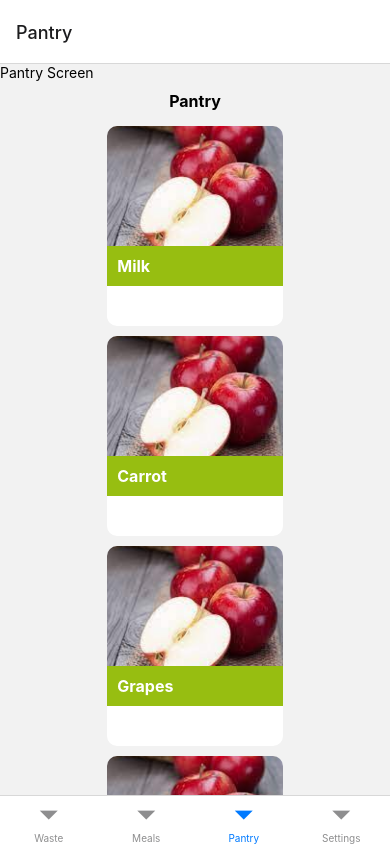
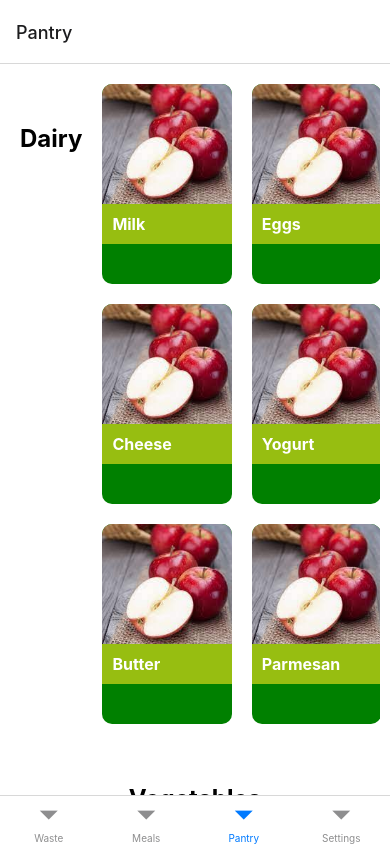
Before and after one commit to Dhruv-Karia/PantryPals, a React Native app: screen /Pantry in a window 390 px wide. Built offline with nearby package versions, Linux system fonts and the light colour scheme.

Commit message:
feat: Pantry categorization added

```diff
--- /dev/null
+++ b/screens/ItemScreen.js
@@ -0,0 +1,39 @@
+import React from 'react';
+import { StyleSheet, Text, View } from 'react-native';
+
+export default function ItemScreen(item) {
+
+  return (
+    <View style={styles.container}>
+      <Text style={styles.title}>{item.name}</Text>
+
+
+    </View>
+  );
+}
+
+const styles = StyleSheet.create({
+  container: {
+    flex: 1,
+    alignItems: 'center',
+    justifyContent: 'center',
+  },
+  box: {
+    width: '45%',
+    height: 200,
+    margin: 5,
+    backgroundColor: 'white',
+    borderRadius: 10,
+    overflow: 'hidden',
+  },
+  title: {
+    padding: 10,
+    fontWeight: 'bold',
+    fontSize: 16,
+  },
+  subtitle: {
+    padding: 10,
+    fontWeight: 'bold',
+    fontSize: 16,
+  }
+});
--- a/screens/PantryScreen.js
+++ b/screens/PantryScreen.js
@@ -1,45 +1,128 @@
 import React, { useState } from 'react';
-import { ScrollView, StyleSheet, Button, Text, View, Image } from 'react-native';
+import { ScrollView, StyleSheet, Button, Text, View, Image, FlatList, TouchableOpacity } from 'react-native';
 import { pantryContent } from '../data/products.js';
+import { ItemScreen } from './ItemScreen.js';
+import { NavigationContainer } from '@react-navigation/native';
 
-export default function PantryScreen() {
-  const [pantry, setPantry] = useState(pantryContent);
+export default function PantryScreen({ navigation }) {
+  const [pantry, setPantry] = useState([
+    {"category": "Dairy", "items": []},
+    {"category": "Vegetables", "items": []},
+    {"category": "Fruits", "items": []},
+    {"category": "Grains", "items": []}] );
+  const Dairy = [];
+  const Vegetables = [];
+  const Fruits = [];
+  const Grains = [];
+
+ pantryContent.map(item => {
+    if (item.category == "Dairy") {
+      Dairy.push(item);
+    } else if (item.category == "Vegetables") {
+      Vegetables.push(item);
+    } else if (item.category == "Fruits") {
+      Fruits.push(item);
+    } else {
+      Grains.push(item)
+    }
+  });
+
 
   return (
     <ScrollView>
-      <Text>Pantry Screen</Text>
       <View style={styles.container}>
-        <Text style={styles.title}>Pantry</Text>
-          {pantry.map(item => (
-            // <Card>
-            //   <Card.Title style={styles.paragraph}>{item.name}</Card.Title>
-            //   <Card.Divider/>
-            //   <Card.Image source={"../" + item.img} />
-            //   <Button icon={<Icon name='code' color='#ffffff' />} buttonStyle={{borderRadius: 0, marginLeft: 0, marginRight: 0, marginBottom: 0}} title='VIEW NOW' />
-            // </Card>
-            <View key={item.name} style={styles.box}>
-              <Image style={styles.image} source={require('../product_img/apple.jpg')} />
-              <Text style={styles.name}>{item.name}</Text>
+        <Text style={styles.title}>Dairy</Text>
+        <FlatList
+          data={Dairy}
+          renderItem={({ item }) => (
+            <View style={styles.box}>
+              <TouchableOpacity onPress={() => navigation.navigate('Details')}>
+                <Image style={styles.image} source={require('../product_img/apple.jpg')} />
+                <Text style={styles.name}>{item.name}</Text>
+              </TouchableOpacity>
             </View>
+          )}
+          //Setting the number of column
+          numColumns={2}
+          keyExtractor={(item, index) => index}
+        />
+        <Text style={styles.title}>Vegetables</Text>
+        <FlatList
+          data={Vegetables}
+          renderItem={({ item }) => (
+            <View style={styles.box}>
+              <TouchableOpacity onPress={console.log(item)}>
+                <Image style={styles.image} source={require('../product_img/apple.jpg')} />
+                <Text style={styles.name}>{item.name}</Text>
+              </TouchableOpacity>
+            </View>
+          )}
+          //Setting the number of column
+          numColumns={2}
+          keyExtractor={(item, index) => index}
+        />
+        <Text style={styles.title}>Fruits</Text>
+        <FlatList
+          data={Fruits}
+          renderItem={({ item }) => (
+            <View style={styles.box}>
+              <TouchableOpacity onPress={console.log(item)}>
+                <Image style={styles.image} source={require('../product_img/apple.jpg')} />
+                <Text style={styles.name}>{item.name}</Text>
+              </TouchableOpacity>
+            </View>
+          )}
+          //Setting the number of column
+          numColumns={2}
+          keyExtractor={(item, index) => index}
+        />
+        <Text style={styles.title}>Grains</Text>
+        <FlatList
+          data={Grains}
+          renderItem={({ item }) => (
+            <View style={styles.box}>
+              <TouchableOpacity onPress={console.log(item)}>
+                <Image style={styles.image} source={require('../product_img/apple.jpg')} />
+                <Text style={styles.name}>{item.name}</Text>
+              </TouchableOpacity>
+            </View>
+          )}
+          //Setting the number of column
+          numColumns={2}
+          keyExtractor={(item, index) => index}
+        />
+      </View>
+      {/* <View style={styles.container}>
+        <Text style={styles.title}>Dairy</Text>
+
+          {Dairy.map(item =>(
+              <View key={item.name} style={styles.box}>
+                <Image style={styles.image} source={require('../product_img/apple.jpg')} />
+                <Text style={styles.name}>{item.name}</Text>
+              </View>
           ))}
-      </View>
+      </View> */}
     </ScrollView>
   );
 }
 
 const styles = StyleSheet.create({
   container: {
-    flex: 3,
-    alignItems: 'center',
-    justifyContent: 'center',
+    flex: 1,
+    flexDirection: 'row',
+    flexWrap: 'wrap',
+    justifyContent: 'space-around',
+    padding: 10,
+    backgroundColor: '#fff',
   },
   box: {
     width: '45%',
     height: 200,
-    margin: 5,
-    backgroundColor: 'white',
+    flexDirection: 'column',
+    margin: 10,
     borderRadius: 10,
     overflow: 'hidden',
+    backgroundColor: 'green'
   },
   image: {
     width: '100%',
@@ -48,7 +131,8 @@ const styles = StyleSheet.create({
   title: {
     padding: 10,
     fontWeight: 'bold',
-    fontSize: 16,
+    fontSize: 24,
+    paddingTop: 50,
   },
   name: {
     padding: 10,
```
